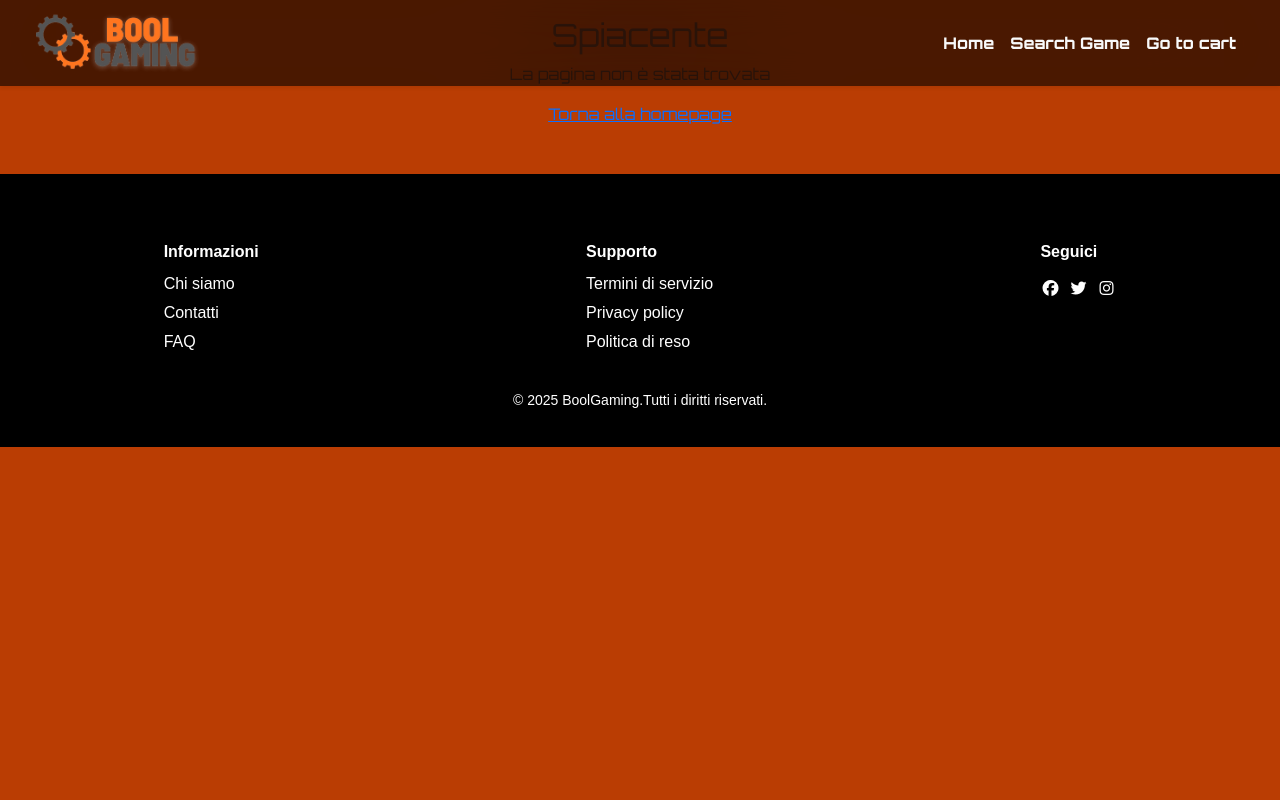
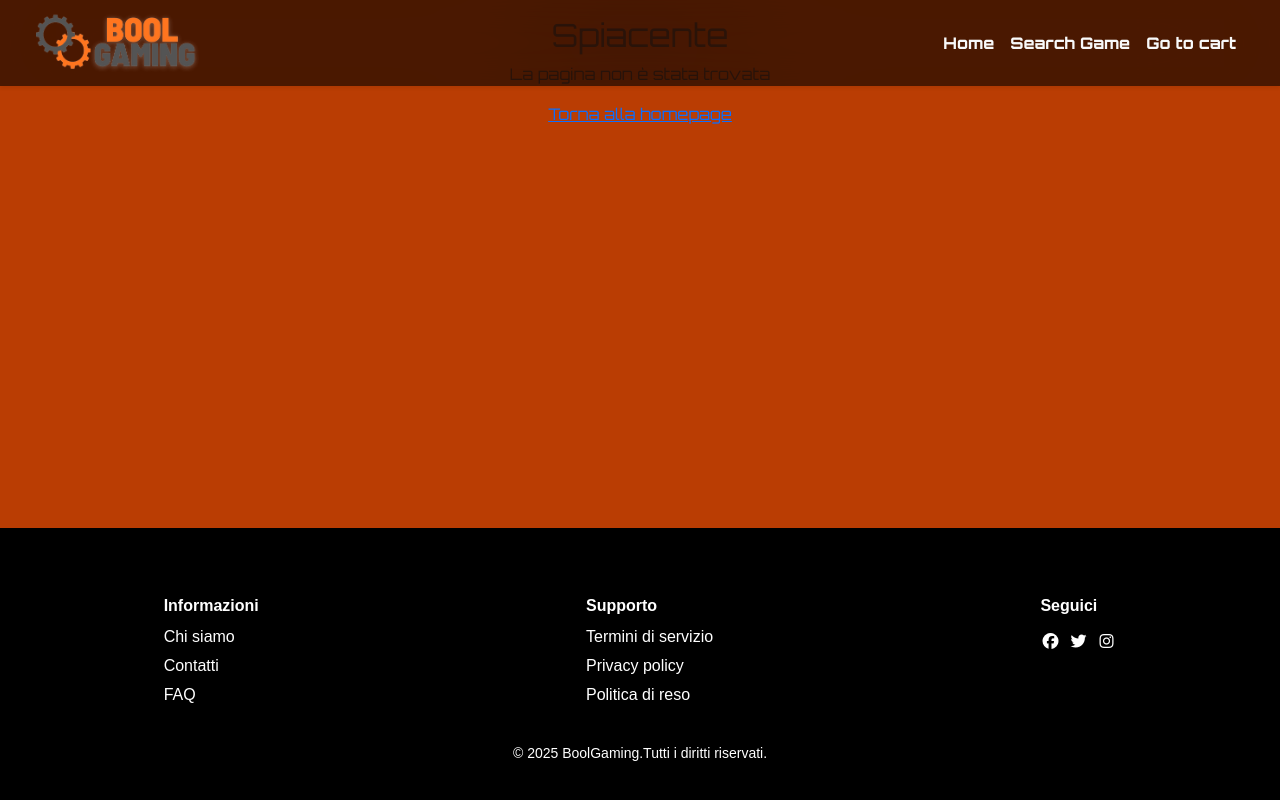
Before and after one commit to NotAlex575/Bool-Gaming, a React (Vite) app in the folder Frontend_Bool_Gaming/: page /not-found in a window 1280 px wide. Built offline with nearby package versions, Linux system fonts and the light colour scheme.

Commit message:
[fix] footer-sticky

```diff
--- a/Frontend_Bool_Gaming/src/components/Footer.jsx
+++ b/Frontend_Bool_Gaming/src/components/Footer.jsx
@@ -3,7 +3,7 @@
 
 const Footer = () => {
   return (
-    <footer className="footer mt-5">
+    <footer className="footer mt-5 ">
       <div className="footer-content mt-5">
         <div className="footer-section">
           <h4>Informazioni</h4>
--- a/Frontend_Bool_Gaming/src/layouts/Defaultlayout.jsx
+++ b/Frontend_Bool_Gaming/src/layouts/Defaultlayout.jsx
@@ -4,11 +4,14 @@
 
 const Defaultlayout = () => {
   return (
-    <>
-        <Header />
+    <div className="d-flex flex-column min-vh-100">
+      <Header />
+      <main className="flex-grow-1">
+
         <Outlet />
-        <Footer />
-    </>
+      </main>
+      <Footer />
+    </div>
   )
 }
 
```
